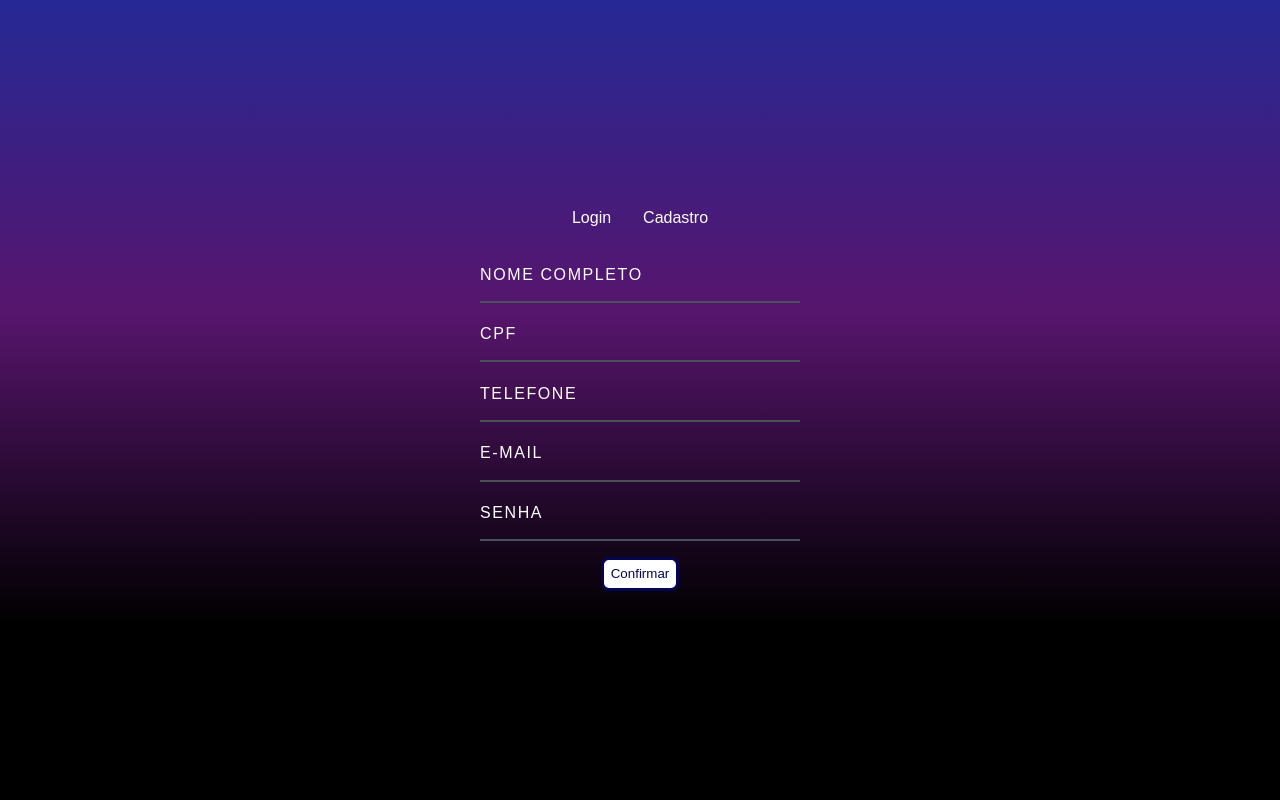
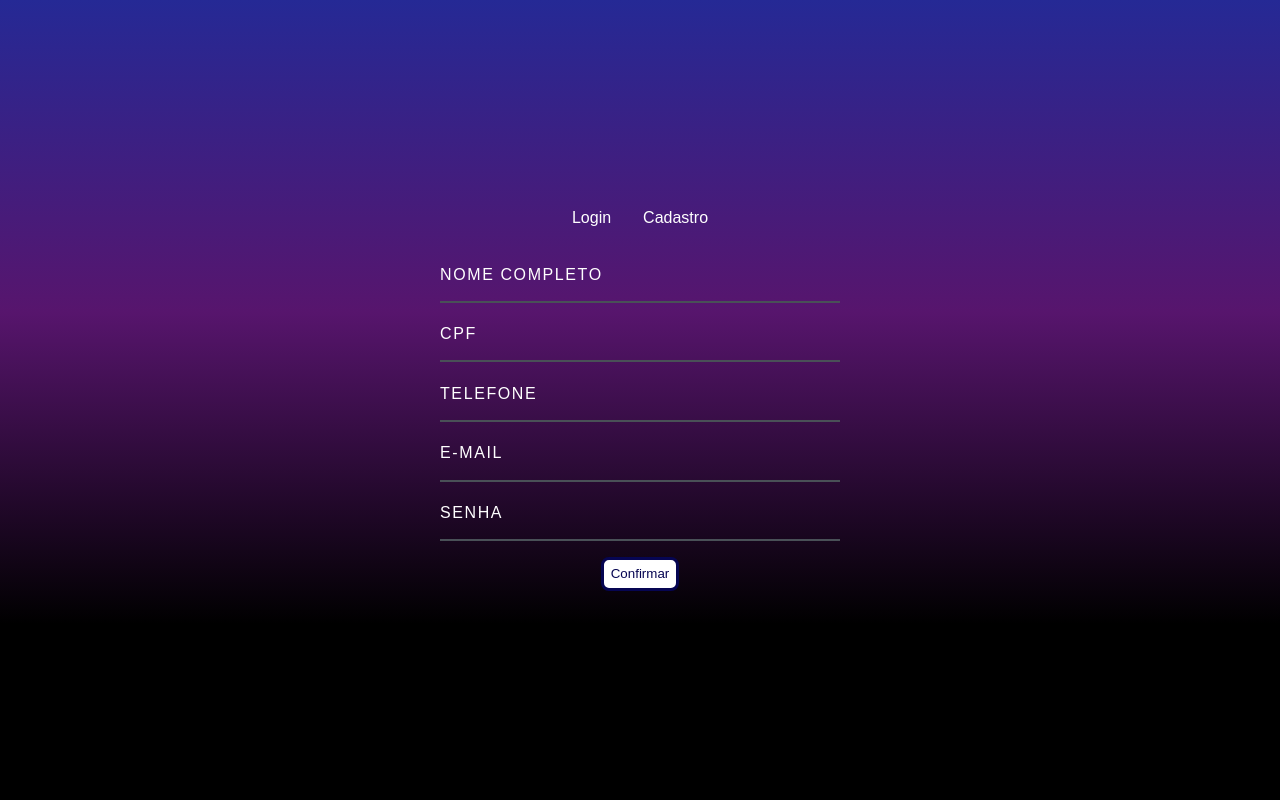
Before and after one commit to MariaClaraAmorim/PPA-Almoxarifado-Final..., a PHP site: template Resources/View/pages/cadastro.html in a window 1280 px wide. Run offline with PHP 8.4, Linux system fonts and the light colour scheme; the template is opened without the code that fills it, so the values that code supplies are empty.

Commit message:
feat: adiciona estilo a pagina de cadastro

```diff
--- a/Resources/Assets/Css/cadastro.css
+++ b/Resources/Assets/Css/cadastro.css
@@ -43,7 +43,7 @@
     gap: 3rem;
   }
   .form {
-    width: 20rem;
+    width: 25rem;
   }
 
   @media screen and (max-width: 400px) {
```
